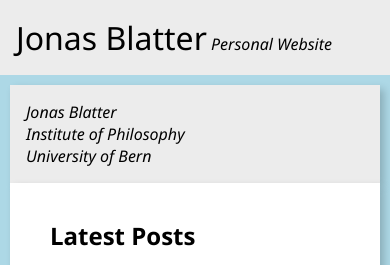
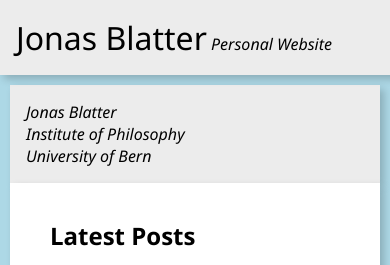
Before and after one commit to jonasblatter/jonasblatter.github.io, a Jekyll site: the page built from blog.md, in a window 390 px wide. Shown: the top 265 px of the page. Built offline with Jekyll 4.4.1, drawn with Linux system fonts in a browser that asks for light colours; our own code applies the rules of GitHub Pages for plain Markdown files.

Commit message:
and for the header when small

```diff
--- a/_sass/main.scss
+++ b/_sass/main.scss
@@ -142,6 +142,7 @@
     padding: 1em;
     h1, p {display: inline-block;}
     background-color: #ececec;
+    box-shadow: 4px 4px 8px 0 rgba(0, 0, 0, 0.2);
   }
   section {
     position: fixed;
```
